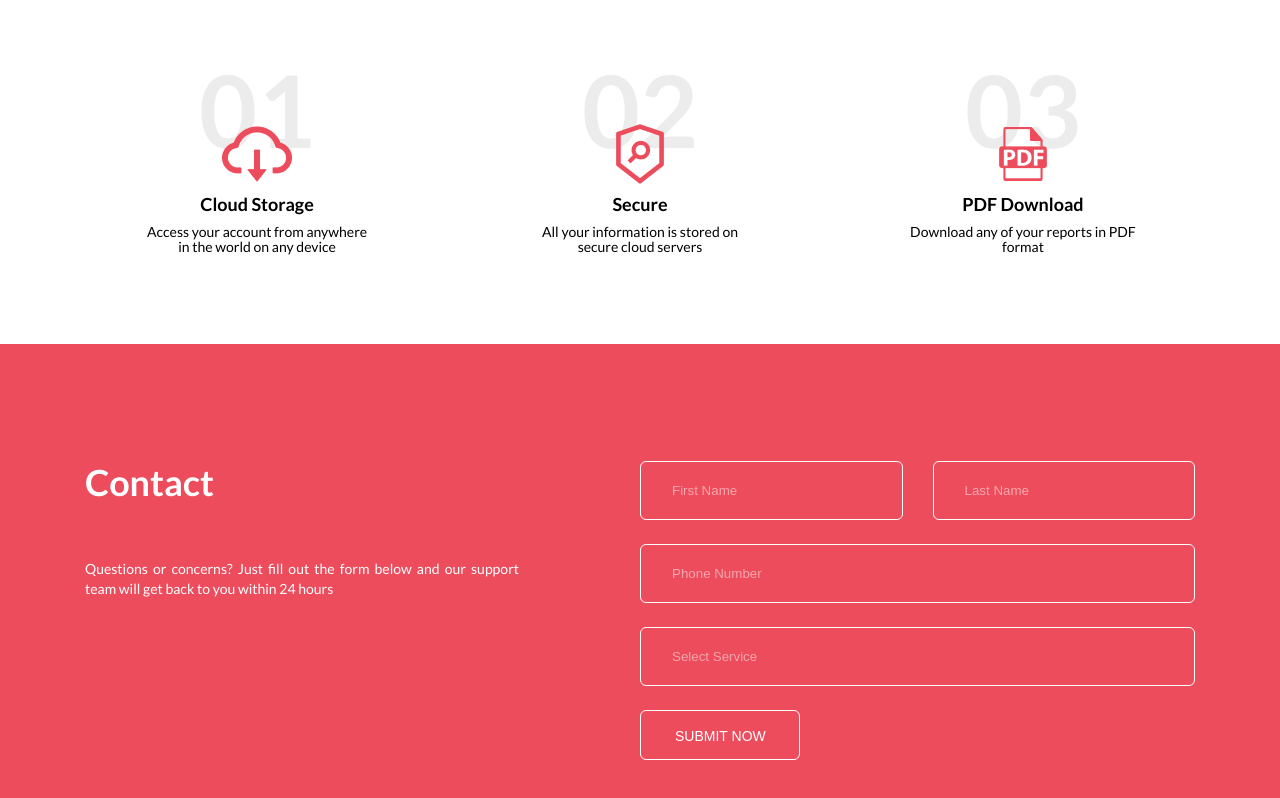
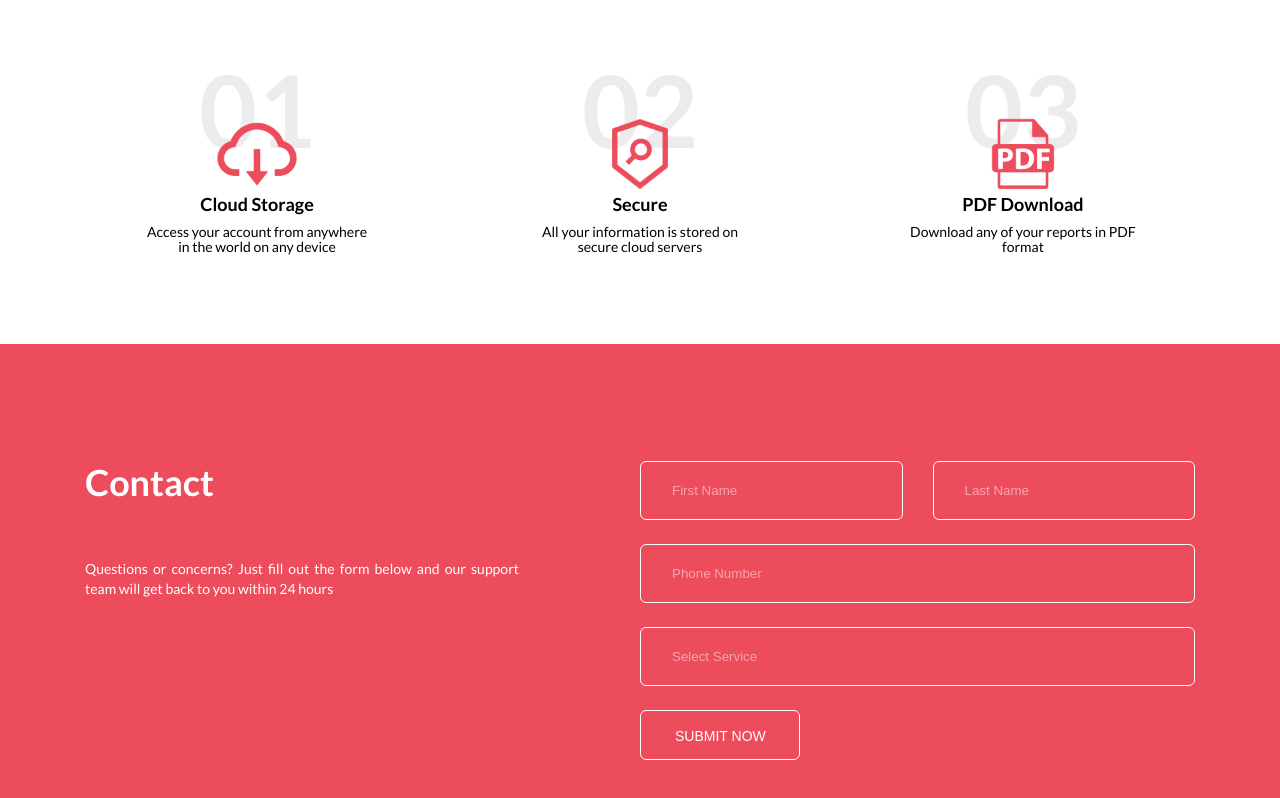
Before and after one commit to drakab/page, a plain HTML site: page index.html in a window 1280 px wide. Shown: the part 1456-2254 px from the top of the page. Drawn offline with Linux system fonts and the light colour scheme.

Commit message:
Add files via upload

```diff
--- a/index.html
+++ b/index.html
@@ -161,7 +161,7 @@
                                     </div>
                                     <div class="box transparent">
                                         <figure>
-                                            <img src="./assets/cloud-arrow.png">
+                                            <img src="./assets/cloud-arrow1.png">
                                         </figure>
                                         <p>Cloud Storage</p>
                                         <p>Access your account from anywhere in the world on any device</p>
@@ -173,7 +173,7 @@
                                     </div>
                                     <div class="box transparent">
                                         <figure>
-                                            <img src="./assets/secure.png">
+                                            <img src="./assets/secure1.png">
                                         </figure>
                                         <p>Secure</p>
                                         <p>All your information is stored on secure cloud servers</p>
@@ -185,7 +185,7 @@
                                     </div>
                                     <div class="box transparent">
                                         <figure>
-                                            <img src="./assets/pdf.png">
+                                            <img src="./assets/pdf1.png">
                                         </figure>
                                         <p>PDF Download</p>
                                         <p>Download any of your reports in PDF format</p>
--- a/styles/styles.scss
+++ b/styles/styles.scss
@@ -255,8 +255,10 @@ body .row-rd .wrapper
     line-height: 14.4px;
 }
 
-.row-rd .column-3 figure{
+.row-rd .column-3 figure img {
     height: 80px;
+    width: auto;
+    object-fit: contain;
 }
 
 body .row-rd{
```
Also changed, not shown: assets/cloud-arrow1.png (added), assets/pdf1.png (added), assets/secure1.png (added), styles/styles.css, 1 other file.
